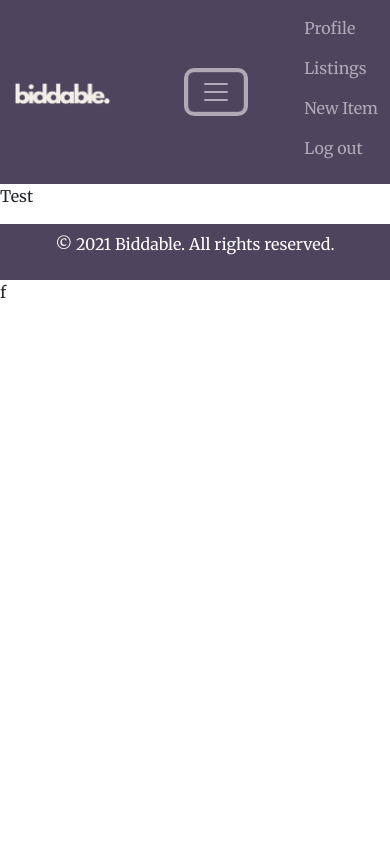
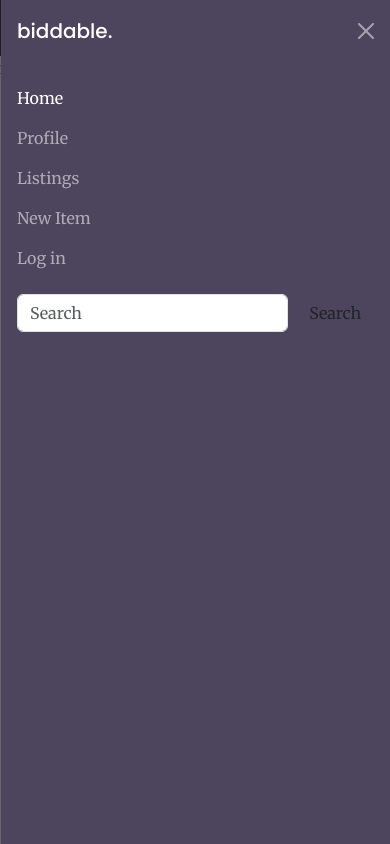
Before and after one commit to Glenn-2k/SP2, a website built with Vite: page src/listings/index.html in a window 390 px wide. Both pictures are taken after a click on the button "Toggle navigation". Built offline with nearby package versions, Linux system fonts and the light colour scheme; files whose address does not match are found by name.

Commit message:
Update favicon and file paths for navbar images

```diff
--- a/src/listings/index.html
+++ b/src/listings/index.html
@@ -5,7 +5,7 @@
     <meta name="viewport" content="width=device-width, initial-scale=1" />
     <title>biddable.</title>
     <meta name="description" content="A bidding platform for all your needs." />
-    <link rel="icon" href="./images/biddable.png" />
+    <link rel="icon" href="../images/biddable.png" />
     <script type="module" src="../js/main.js"></script>
     <link rel="preconnect" href="https://fonts.googleapis.com" />
     <link rel="preconnect" href="https://fonts.gstatic.com" crossorigin />
@@ -16,56 +16,98 @@
   </head>
   <body>
     <header>
-      <nav class="navbar navbar-expand-lg bg-secondary" data-bs-theme="dark">
+      <nav class="navbar navbar-dark bg-secondary fixed-top">
         <div class="container-fluid">
           <a class="navbar-brand" href="#">
             <img
-              src="./images/biddable-white2.png"
+              src="../images/biddable-white2.png"
               alt="logo"
               width="100"
               height="auto"
-            />
-          </a>
+          /></a>
           <button
             class="navbar-toggler"
             type="button"
-            data-bs-toggle="collapse"
-            data-bs-target="#navbarToggler"
-            aria-controls="navbarToggler"
-            aria-expanded="false"
+            data-bs-toggle="offcanvas"
+            data-bs-target="#offcanvasDarkNavbar"
+            aria-controls="offcanvasDarkNavbar"
             aria-label="Toggle navigation"
           >
             <span class="navbar-toggler-icon"></span>
           </button>
           <div
-            class="collapse navbar-collapses justify-content-end"
-            id="navbarToggler"
+            class="offcanvas offcanvas-end text-bg-secondary"
+            tabindex="-1"
+            id="offcanvasDarkNavbar"
+            aria-labelledby="offcanvasDarkNavbarLabel"
           >
-            <ul class="navbar-nav mb-2 mb-lg-0">
+            <div class="offcanvas-header">
+              <h5 class="offcanvas-title" id="offcanvasDarkNavbarLabel">
+                biddable.
+              </h5>
+              <button
+                type="button"
+                class="btn-close btn-close-white"
+                data-bs-dismiss="offcanvas"
+                aria-label="Close"
+              ></button>
+            </div>
+            <div class="offcanvas-body">
+              <ul class="navbar-nav justify-content-end flex-grow-1 pe-3">
                 <li class="nav-item">
-                <a class="nav-link" aria-current="page" href="/profile/"
-                  >Profile</a
+                  <a class="nav-link active" aria-current="page" href="#"
+                    >Home</a
                   >
                 </li>
                 <li class="nav-item">
-                <a class="nav-link" href="#">Listings</a>
+                  <a class="nav-link" href="./profile/">Profile</a>
+                </li>
+                <li class="nav-item">
+                  <a class="nav-link" href="./listings/">Listings</a>
                 </li>
                 <li class="nav-item">
                   <a class="nav-link" href="#">New Item</a>
                 </li>
                 <li class="nav-item">
-                <a class="nav-link" id="logOutButton" href="/index.html"
-                  >Log out</a
+                  <a class="nav-link" href="#">Log in</a>
+                </li>
+                <!-- <li class="nav-item dropdown">
+                  <a
+                    class="nav-link dropdown-toggle"
+                    href="#"
+                    role="button"
+                    data-bs-toggle="dropdown"
+                    aria-expanded="false"
                   >
+                    Dropdown
+                  </a>
+                  <ul class="dropdown-menu dropdown-menu-dark">
+                    <li><a class="dropdown-item" href="#">Action</a></li>
+                    <li>
+                      <a class="dropdown-item" href="#">Another action</a>
                     </li>
+                    <li>
+                      <hr class="dropdown-divider" />
+                    </li>
+                    <li>
+                      <a class="dropdown-item" href="#">Something else here</a>
+                    </li> -->
               </ul>
+              <form class="d-flex mt-3" role="search">
+                <input
+                  class="form-control me-2"
+                  type="search"
+                  placeholder="Search"
+                  aria-label="Search"
+                />
+                <button class="btn btn-success" type="submit">Search</button>
+              </form>
+            </div>
           </div>
         </div>
       </nav>
     </header>
-    <main>
-      <p>Test</p>
-    </main>
+    <main></main>
     <footer>
       <div class="container-fluid bg-secondary text-center py-2">
         <p class="text-white">&copy; 2021 Biddable. All rights reserved.</p>
```
Also changed, not shown: src/profile/index.html (+64 -18 lines). Lines whose indentation alone changed are shown as unchanged.
